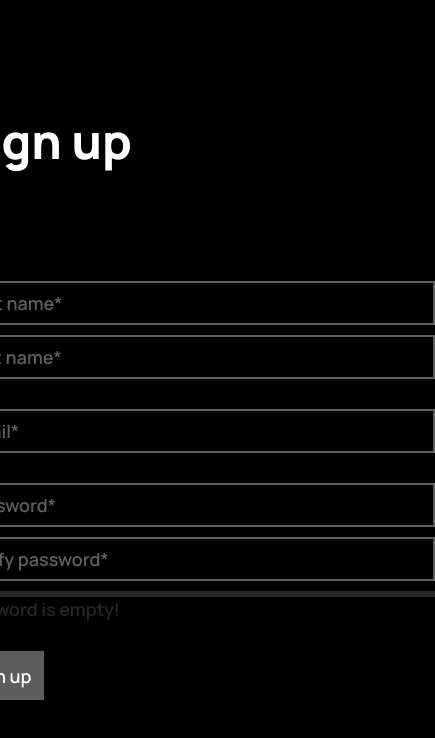
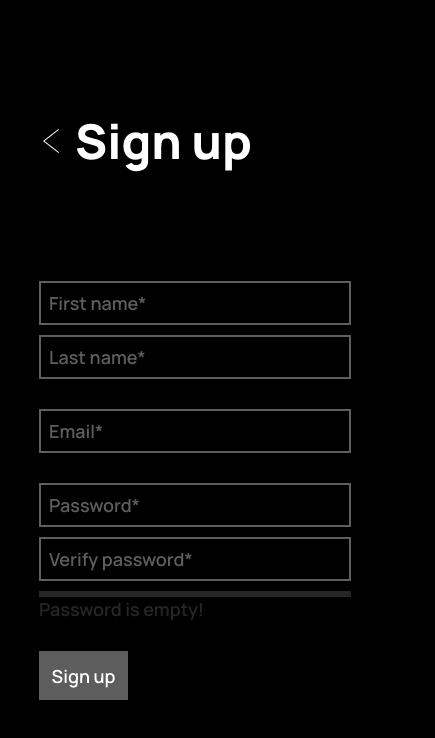
Before and after one commit to shevelidze/sharel, a Next.js app: page / in a window 390 px wide. Both pictures are taken after a click on the element "Sign up". Shown: the top 738 px of the page, 435 px wide, since content can reach past the window. Built offline with nearby package versions, Linux system fonts and the light colour scheme.

Commit message:
Make auth pages responsive

```diff
--- a/styles/Auth.module.css
+++ b/styles/Auth.module.css
@@ -19,15 +19,13 @@
 
 #title-wrapper>div {
     position: relative;
+    display: flex;
+    align-items: center;
 }
 
 #title-wrapper>div>svg {
-    position: absolute;
-    right: 100%;
-    top: 50%;
-    transform: translateY(-50%);
+    cursor: pointer;
     padding-right: 1rem;
-    cursor: pointer;
 }
 
 #title-wrapper #main-block>.stretch {
@@ -69,4 +67,19 @@
     .text {
         max-width: 40rem;
     }
+
+    #root {
+        width: 80%;
+    }
 }
+
+@media screen and (min-width: 900px) {
+    #title-wrapper>div>svg {
+        position: absolute;
+        right: 100%;
+        top: 50%;
+        transform: translateY(-50%);
+        padding-right: 1rem;
+
+    }
+}
```
